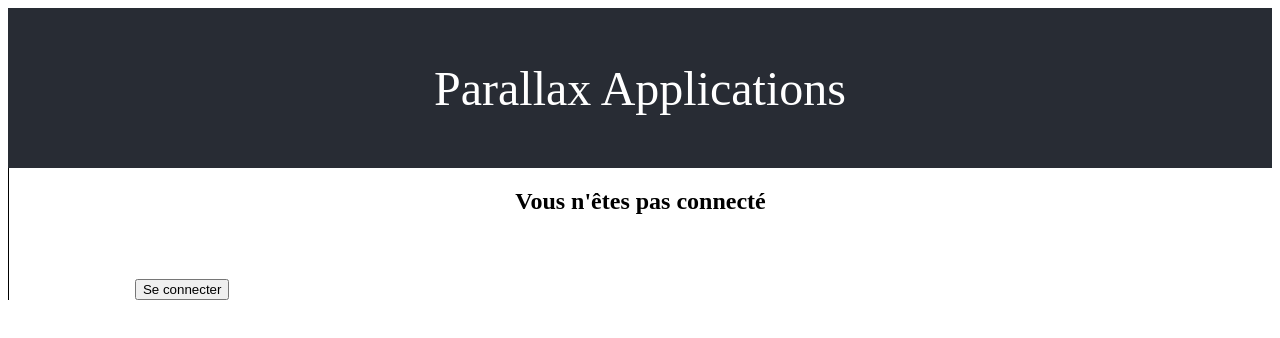
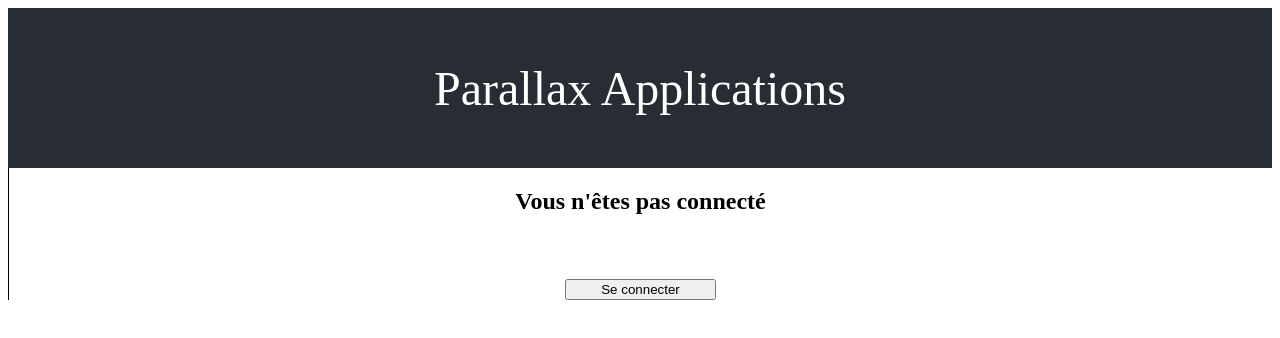
Before and after one commit to thomasdussart/check-applications, a React (Create React App) app: page /getJuriesByCategory in a window 1280 px wide. Shown: the top 338 px of the page. Built offline with nearby package versions, Linux system fonts and the light colour scheme.

Commit message:
notConnected style

```diff
--- a/src/css/styles.css
+++ b/src/css/styles.css
@@ -43,6 +43,17 @@ p a {
 }
 
 /* CONTENU */
+
+.notConnected {
+  display: flex;
+  flex-direction: column;
+  justify-content: center;
+  align-items: center;
+}
+
+.notConnected button {
+  width: 15%;
+}
 
 div.addJury {
   margin: 1rem;
```
